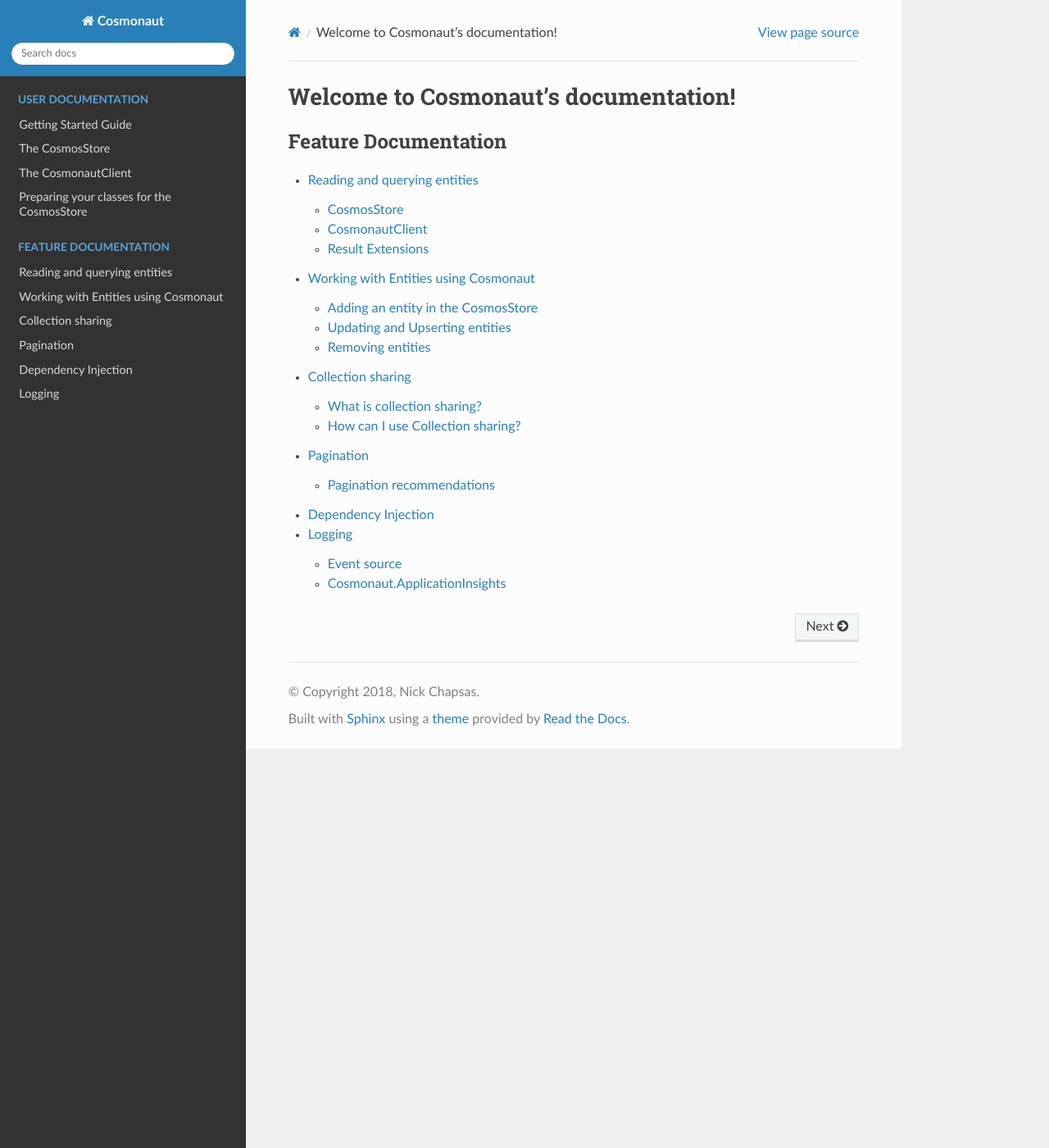
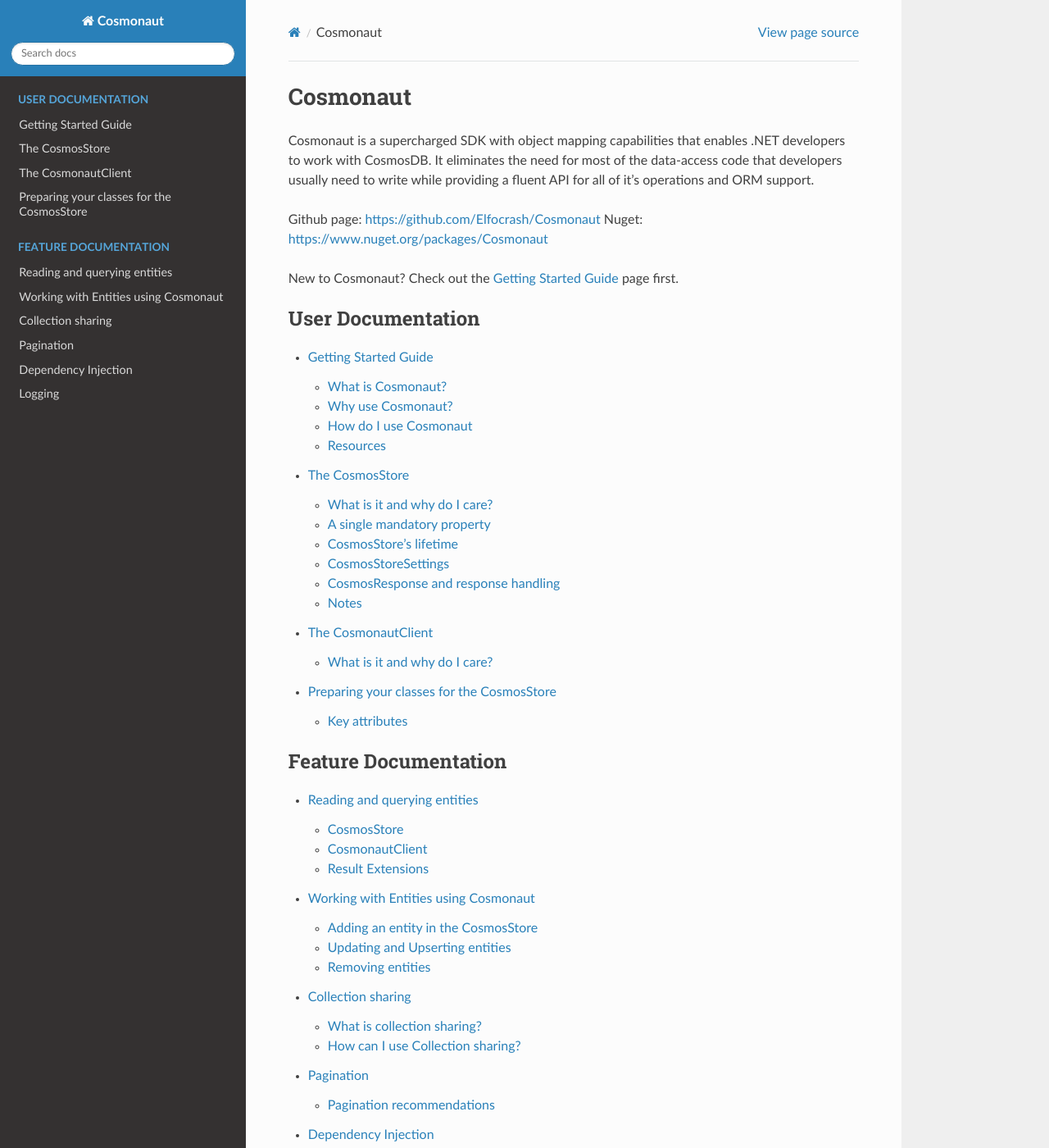
Before and after one commit to Elfocrash/Cosmonaut, a Sphinx documentation site: the page built from docs/index.rst, in a window 1280 px wide and 1400 px high. Shown: the whole window at 82% size. Built offline with Sphinx 7.4.7 and the Read the Docs theme 2.0.0, drawn with Linux system fonts in a browser that asks for light colours.

Commit message:
Changed the documentation index page

```diff
--- a/docs/index.rst
+++ b/docs/index.rst
@@ -1,15 +1,18 @@
-.. Cosmonaut documentation master file, created by
-   sphinx-quickstart on Wed Nov 28 22:19:24 2018.
-   You can adapt this file completely to your liking, but it should at least
-   contain the root `toctree` directive.
+Cosmonaut
+=====================================
 
-Welcome to Cosmonaut's documentation!
-=====================================
+Cosmonaut is a supercharged SDK with object mapping capabilities that enables .NET developers to work with CosmosDB.
+It eliminates the need for most of the data-access code that developers usually need to write while providing a fluent API
+for all of it's operations and ORM support.
+
+Github page: https://github.com/Elfocrash/Cosmonaut
+Nuget: https://www.nuget.org/packages/Cosmonaut
+
+New to Cosmonaut? Check out the :doc:`Getting-started` page first.
 
 .. _user-docs:
 
 .. toctree::
-   :hidden:
    :maxdepth: 2
    :caption: User Documentation
 
```
